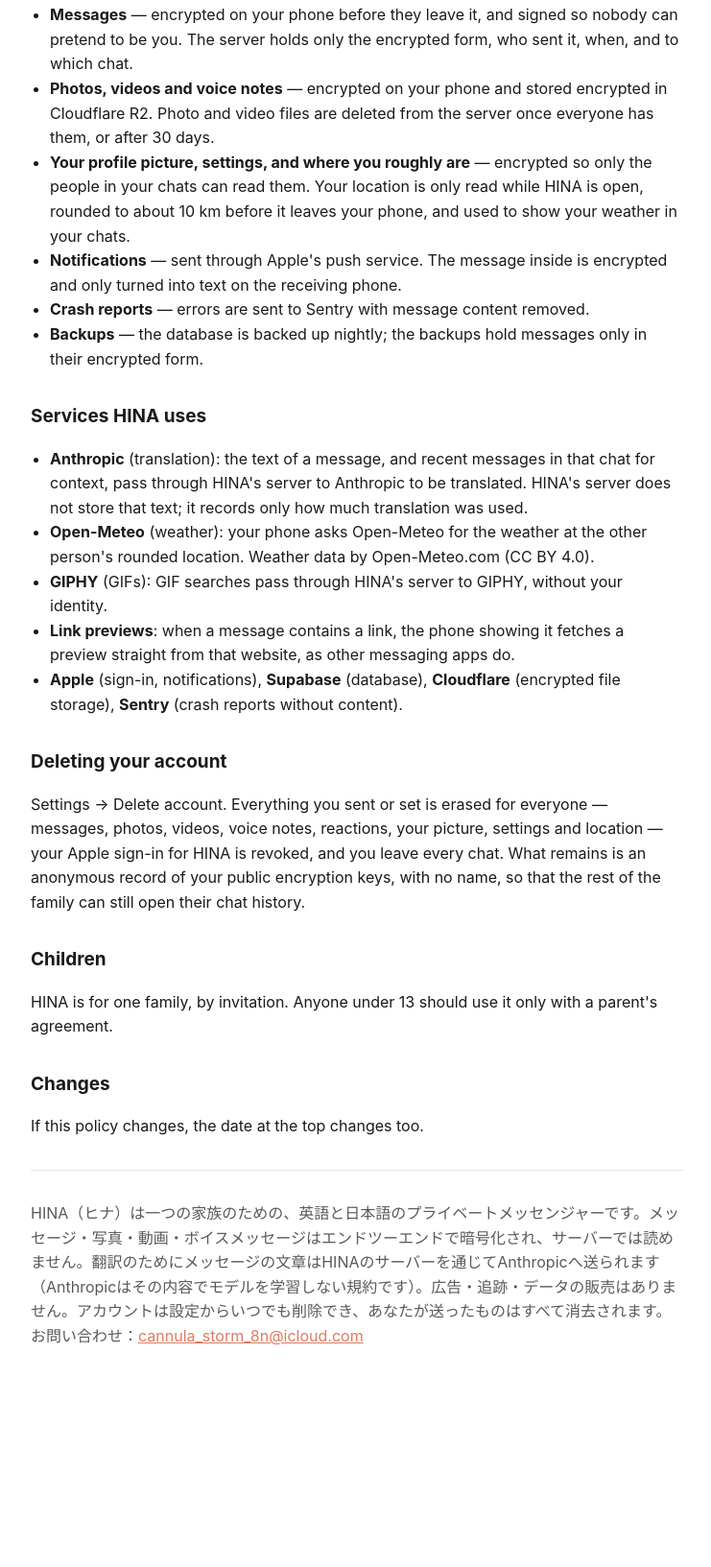
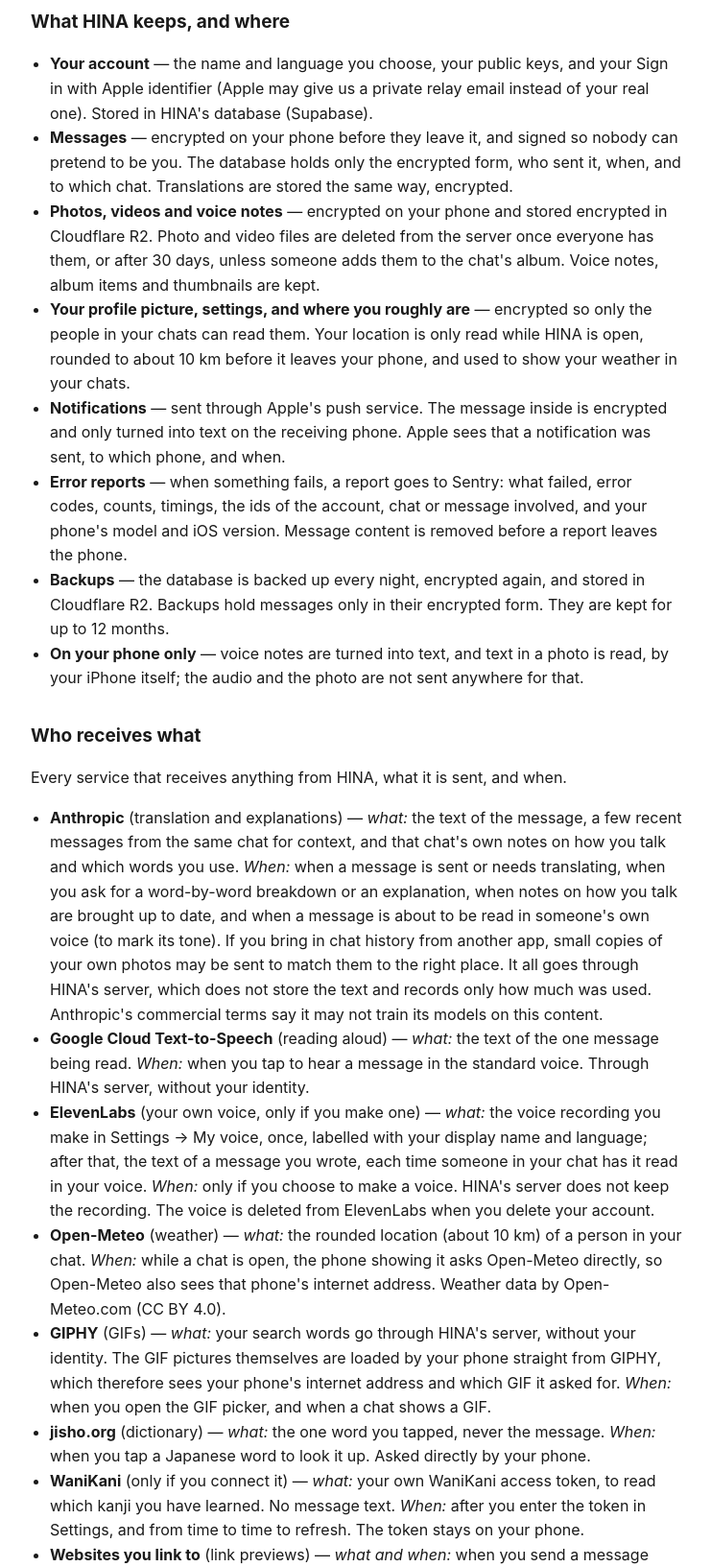
Before and after one commit to hina-family/hina-family.github.io, a plain HTML site: page index.html in a window 1280 px wide. Shown: the part 683-2316 px from the top of the page at 96% size, without its empty margins (268-1009 px from the left). Before the commit the page ends 2169 px from the top, so only its background shows below. Drawn offline with Linux system fonts and the light colour scheme.

Commit message:
Privacy page: every service that receives anything, what and when (11 November 2026)

```diff
--- a/index.html
+++ b/index.html
@@ -21,15 +21,16 @@
 <body>
 <main>
 <h1>HINA</h1>
-<p class="soft">A private messenger for one family, in English and Japanese. Privacy policy and support — last updated 27 September 2026.</p>
+<p class="soft">A private messenger for one family, in English and Japanese. Privacy policy and support — last updated 11 November 2026.</p>
 
 <h2>Contact</h2>
 <p>Questions, problems, or a request about your data: <a href="mailto:cannula_storm_8n@icloud.com">cannula_storm_8n@icloud.com</a>. You can also report a message or block someone from inside HINA; reports go to the family's owner.</p>
 
 <h2>The short version</h2>
 <ul>
-  <li>Your messages, photos, videos and voice notes are end-to-end encrypted: our server stores them but cannot read them.</li>
-  <li>To translate a message, its text is sent to Anthropic's Claude through HINA's own server. Anthropic's commercial terms say it may not train its models on that content.</li>
+  <li>Your messages, photos, videos and voice notes are end-to-end encrypted: they are locked on your phone before they leave it, and HINA's database and file storage hold them but cannot read them.</li>
+  <li>There are two exceptions, and they are what HINA is for. To translate a message, its text is sent in readable form through HINA's server to Anthropic. To read a message aloud, its text is sent through HINA's server to a voice service (Google, or ElevenLabs for a voice you made yourself). HINA's server passes the text on and does not keep it.</li>
+  <li>A few features ask another service directly from your phone: weather, GIFs, word lookups and link previews. Each is listed below with what it is sent.</li>
   <li>No ads, no tracking, no selling of data. HINA is invite-only.</li>
   <li>You can delete your account, and everything you sent, from Settings.</li>
 </ul>
@@ -37,25 +38,36 @@
 <h2>What HINA keeps, and where</h2>
 <ul>
   <li><strong>Your account</strong> — the name and language you choose, your public keys, and your Sign in with Apple identifier (Apple may give us a private relay email instead of your real one). Stored in HINA's database (Supabase).</li>
-  <li><strong>Messages</strong> — encrypted on your phone before they leave it, and signed so nobody can pretend to be you. The server holds only the encrypted form, who sent it, when, and to which chat.</li>
-  <li><strong>Photos, videos and voice notes</strong> — encrypted on your phone and stored encrypted in Cloudflare R2. Photo and video files are deleted from the server once everyone has them, or after 30 days.</li>
+  <li><strong>Messages</strong> — encrypted on your phone before they leave it, and signed so nobody can pretend to be you. The database holds only the encrypted form, who sent it, when, and to which chat. Translations are stored the same way, encrypted.</li>
+  <li><strong>Photos, videos and voice notes</strong> — encrypted on your phone and stored encrypted in Cloudflare R2. Photo and video files are deleted from the server once everyone has them, or after 30 days, unless someone adds them to the chat's album. Voice notes, album items and thumbnails are kept.</li>
   <li><strong>Your profile picture, settings, and where you roughly are</strong> — encrypted so only the people in your chats can read them. Your location is only read while HINA is open, rounded to about 10 km before it leaves your phone, and used to show your weather in your chats.</li>
-  <li><strong>Notifications</strong> — sent through Apple's push service. The message inside is encrypted and only turned into text on the receiving phone.</li>
-  <li><strong>Crash reports</strong> — errors are sent to Sentry with message content removed.</li>
-  <li><strong>Backups</strong> — the database is backed up nightly; the backups hold messages only in their encrypted form.</li>
+  <li><strong>Notifications</strong> — sent through Apple's push service. The message inside is encrypted and only turned into text on the receiving phone. Apple sees that a notification was sent, to which phone, and when.</li>
+  <li><strong>Error reports</strong> — when something fails, a report goes to Sentry: what failed, error codes, counts, timings, the ids of the account, chat or message involved, and your phone's model and iOS version. Message content is removed before a report leaves the phone.</li>
+  <li><strong>Backups</strong> — the database is backed up every night, encrypted again, and stored in Cloudflare R2. Backups hold messages only in their encrypted form. They are kept for up to 12 months.</li>
+  <li><strong>On your phone only</strong> — voice notes are turned into text, and text in a photo is read, by your iPhone itself; the audio and the photo are not sent anywhere for that.</li>
 </ul>
 
-<h2>Services HINA uses</h2>
+<h2>Who receives what</h2>
+<p>Every service that receives anything from HINA, what it is sent, and when.</p>
 <ul>
-  <li><strong>Anthropic</strong> (translation): the text of a message, and recent messages in that chat for context, pass through HINA's server to Anthropic to be translated. HINA's server does not store that text; it records only how much translation was used.</li>
-  <li><strong>Open-Meteo</strong> (weather): your phone asks Open-Meteo for the weather at the other person's rounded location. Weather data by Open-Meteo.com (CC BY 4.0).</li>
-  <li><strong>GIPHY</strong> (GIFs): GIF searches pass through HINA's server to GIPHY, without your identity.</li>
-  <li><strong>Link previews</strong>: when a message contains a link, the phone showing it fetches a preview straight from that website, as other messaging apps do.</li>
-  <li><strong>Apple</strong> (sign-in, notifications), <strong>Supabase</strong> (database), <strong>Cloudflare</strong> (encrypted file storage), <strong>Sentry</strong> (crash reports without content).</li>
+  <li><strong>Anthropic</strong> (translation and explanations) — <em>what:</em> the text of the message, a few recent messages from the same chat for context, and that chat's own notes on how you talk and which words you use. <em>When:</em> when a message is sent or needs translating, when you ask for a word-by-word breakdown or an explanation, when notes on how you talk are brought up to date, and when a message is about to be read in someone's own voice (to mark its tone). If you bring in chat history from another app, small copies of your own photos may be sent to match them to the right place. It all goes through HINA's server, which does not store the text and records only how much was used. Anthropic's commercial terms say it may not train its models on this content.</li>
+  <li><strong>Google Cloud Text-to-Speech</strong> (reading aloud) — <em>what:</em> the text of the one message being read. <em>When:</em> when you tap to hear a message in the standard voice. Through HINA's server, without your identity.</li>
+  <li><strong>ElevenLabs</strong> (your own voice, only if you make one) — <em>what:</em> the voice recording you make in Settings → My voice, once, labelled with your display name and language; after that, the text of a message you wrote, each time someone in your chat has it read in your voice. <em>When:</em> only if you choose to make a voice. HINA's server does not keep the recording. The voice is deleted from ElevenLabs when you delete your account.</li>
+  <li><strong>Open-Meteo</strong> (weather) — <em>what:</em> the rounded location (about 10 km) of a person in your chat. <em>When:</em> while a chat is open, the phone showing it asks Open-Meteo directly, so Open-Meteo also sees that phone's internet address. Weather data by Open-Meteo.com (CC BY 4.0).</li>
+  <li><strong>GIPHY</strong> (GIFs) — <em>what:</em> your search words go through HINA's server, without your identity. The GIF pictures themselves are loaded by your phone straight from GIPHY, which therefore sees your phone's internet address and which GIF it asked for. <em>When:</em> when you open the GIF picker, and when a chat shows a GIF.</li>
+  <li><strong>jisho.org</strong> (dictionary) — <em>what:</em> the one word you tapped, never the message. <em>When:</em> when you tap a Japanese word to look it up. Asked directly by your phone.</li>
+  <li><strong>WaniKani</strong> (only if you connect it) — <em>what:</em> your own WaniKani access token, to read which kanji you have learned. No message text. <em>When:</em> after you enter the token in Settings, and from time to time to refresh. The token stays on your phone.</li>
+  <li><strong>Websites you link to</strong> (link previews) — <em>what and when:</em> when you send a message containing a link, your phone fetches that page once to read its title and picture address, and seals them into the message. When the message is shown, each reader's phone loads the preview picture from that website, which therefore sees that phone's internet address and the time. The link never passes through HINA's server.</li>
+  <li><strong>Apple</strong> — Sign in with Apple; the push notification service (above); and, if you delete your account, a request to revoke HINA's sign-in.</li>
+  <li><strong>Supabase</strong> — runs HINA's database and server. It holds the encrypted data described above, and the text sent for translation or reading aloud passes through the server it runs.</li>
+  <li><strong>Cloudflare</strong> — stores the encrypted files and the encrypted backups.</li>
+  <li><strong>GitHub</strong> — the nightly backup is made by an automated job there, which encrypts it before it is stored.</li>
+  <li><strong>Sentry</strong> — error reports without content (above).</li>
+  <li><strong>Anki</strong> (only if you use it) — when you tap Add to Anki, the word and its sentence are handed to the Anki app on your own phone.</li>
 </ul>
 
 <h2>Deleting your account</h2>
-<p>Settings → Delete account. Everything you sent or set is erased for everyone — messages, photos, videos, voice notes, reactions, your picture, settings and location — your Apple sign-in for HINA is revoked, and you leave every chat. What remains is an anonymous record of your public encryption keys, with no name, so that the rest of the family can still open their chat history.</p>
+<p>Settings → Delete account. Deleting waits seven days: you ask (with Face ID or your passcode), you can cancel during those seven days, and after them you confirm with Delete now. Then everything you sent or set is erased for everyone — messages, photos, videos, voice notes, reactions, your picture, settings and location — your own voice, if you made one, is deleted from ElevenLabs, your Apple sign-in for HINA is revoked, and you leave every chat. What remains is an anonymous record of your public encryption keys, with no name, so that the rest of the family can still open their chat history. Encrypted backups made before the deletion are kept until they expire, at most 12 months.</p>
 
 <h2>Children</h2>
 <p>HINA is for one family, by invitation. Anyone under 13 should use it only with a parent's agreement.</p>
@@ -64,7 +76,9 @@
 <p>If this policy changes, the date at the top changes too.</p>
 
 <hr>
-<p class="soft">HINA（ヒナ）は一つの家族のための、英語と日本語のプライベートメッセンジャーです。メッセージ・写真・動画・ボイスメッセージはエンドツーエンドで暗号化され、サーバーでは読めません。翻訳のためにメッセージの文章はHINAのサーバーを通じてAnthropicへ送られます（Anthropicはその内容でモデルを学習しない規約です）。広告・追跡・データの販売はありません。アカウントは設定からいつでも削除でき、あなたが送ったものはすべて消去されます。お問い合わせ：<a href="mailto:cannula_storm_8n@icloud.com">cannula_storm_8n@icloud.com</a></p>
+<p class="soft">HINA（ヒナ）は一つの家族のための、英語と日本語のプライベートメッセンジャーです（最終更新：2026年11月11日）。メッセージ・写真・動画・ボイスメッセージはエンドツーエンドで暗号化され、HINAのデータベースと保存先では読めません。例外は二つです。翻訳のために、メッセージの文章（と同じチャットの直前の数件、話し方のメモ）はHINAのサーバーを通じてAnthropicへ送られます（Anthropicはその内容でモデルを学習しない規約です）。読み上げのために、そのメッセージの文章はHINAのサーバーを通じてGoogleの音声サービスへ、ご自分の声を作った場合はElevenLabsへ送られます（声を作るときの録音も一度だけElevenLabsへ送られます）。HINAのサーバーはその文章を保存しません。</p>
+<p class="soft">お使いのiPhoneから直接問い合わせるものもあります。天気はOpen-Meteoへ（相手の約10kmに丸めた位置）、GIFの画像はGIPHYから、タップした単語一つはjisho.orgへ、WaniKaniは接続した場合のみ（ご自分のトークン）、リンクのプレビューはそのウェブサイトから（送る人のiPhoneがページを一度読み、読む人のiPhoneがプレビュー画像を読み込みます）。これらの相手にはiPhoneのIPアドレスが見えます。通知はAppleを通じて暗号化されたまま届きます。不具合の報告はメッセージの内容を除いてSentryへ送られます。暗号化されたデータはSupabaseとCloudflareに保存され、毎晩のバックアップは最長12か月保管されます。</p>
+<p class="soft">広告・追跡・データの販売はありません。アカウントは設定から削除できます。削除は申請から7日後に確定でき（その間は取り消せます）、あなたが送ったものはすべて消去されます。お問い合わせ：<a href="mailto:cannula_storm_8n@icloud.com">cannula_storm_8n@icloud.com</a></p>
 </main>
 </body>
 </html>
```
